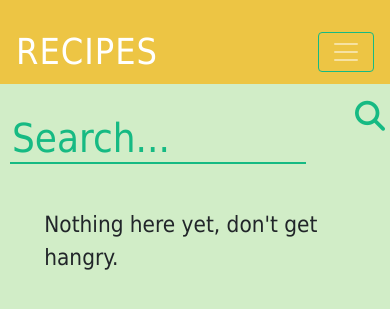
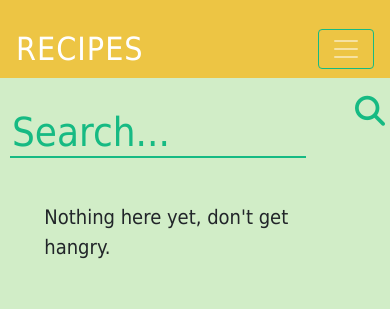
Before and after one commit to jetodd/recipes, a Django app: template recipes/templates/recipes/tag.html in a window 390 px wide. Shown: the top 309 px of the page. Run offline with Django 3.2, Linux system fonts and the light colour scheme; the template is opened without the code that fills it, so the values that code supplies are empty; some libraries are stand-ins or nearby versions.

Commit message:
Try increasing mobile font size

```diff
--- a/recipes/static/recipes/style.css
+++ b/recipes/static/recipes/style.css
@@ -234,6 +234,18 @@ ol li:before {
   and (orientation: portrait) {
 	.navbar > .searchbutton {
 		display:none;
+	}
+
+	body {
+		font-size: 20px;
+	}
+
+	h2, h3 {
+		font-size: 40px;
+	}
+
+	h4 {
+		font-size: 28px;
 	}
 
 
```
